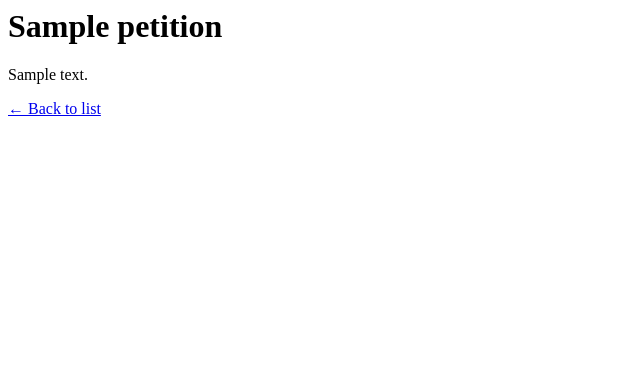
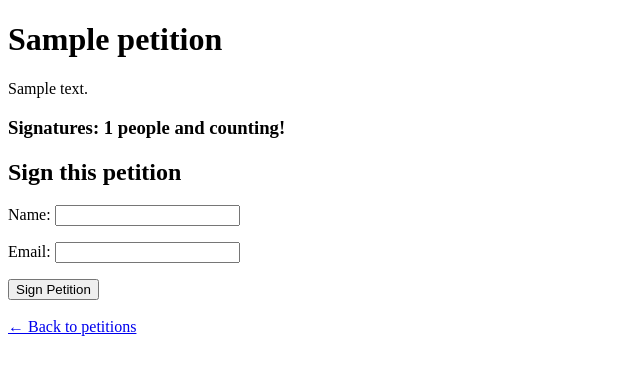
Before and after one commit to icaroMendes777/django-s-app, a Django app: page /petitions/1/ in a window 1280 px wide. Shown: the top 375 px of the page, without its empty margins (0-640 px from the left). Run offline with Django 4.2, Linux system fonts and the light colour scheme; tables that the repository leaves empty hold one stand-in row (values such as "Sample post").

Commit message:
feat: sign petition form

```diff
--- a/core/models.py
+++ b/core/models.py
@@ -8,3 +8,19 @@ class Petition(models.Model):
 
     def __str__(self):
         return self.title
+
+class PetitionSigner(models.Model):
+    petition = models.ForeignKey(
+        Petition,
+        on_delete=models.CASCADE,
+        related_name="signers"
+    )
+    name = models.CharField(max_length=150)
+    email = models.EmailField()
+    signed_at = models.DateTimeField(auto_now_add=True)
+
+    class Meta:
+        unique_together = ("petition", "email")  # prevents double signing
+
+    def __str__(self):
+        return f"{self.name} ({self.email})"
--- /dev/null
+++ b/petitions/forms.py
@@ -0,0 +1,7 @@
+from django import forms
+from core.models import PetitionSigner
+
+class PetitionSignerForm(forms.ModelForm):
+    class Meta:
+        model = PetitionSigner
+        fields = ["name", "email"]
--- a/petitions/templates/petitions/petition_detail.html
+++ b/petitions/templates/petitions/petition_detail.html
@@ -1,5 +1,21 @@
-<h1>{{ petition.title }}</h1>
+<!DOCTYPE html>
+<html>
+  <head>
+    <title>{{ object.title }}</title>
+  </head>
+  <body>
+    <h1>{{ object.title }}</h1>
+    <p>{{ object.description }}</p>
 
-<p>{{ petition.description }}</p>
+    <h3>Signatures: {{ signers_count }} people and counting!</h3>
 
-<a href="{% url 'petition_list' %}">← Back to list</a>
+    <h2>Sign this petition</h2>
+    <form method="post">
+      {% csrf_token %} {{ form.as_p }}
+      <button type="submit">Sign Petition</button>
+    </form>
+
+    <br />
+    <a href="{% url 'petitions:petition_list' %}">← Back to petitions</a>
+  </body>
+</html>
--- a/petitions/templates/petitions/petition_list.html
+++ b/petitions/templates/petitions/petition_list.html
@@ -3,7 +3,9 @@
 <ul>
   {% for petition in petitions %}
   <li>
-    <a href="{% url 'petition_detail' petition.pk %}"> {{ petition.title }} </a>
+    <a href="{% url 'petitions:petition_detail' petition.pk %}">
+      {{ petition.title }}
+    </a>
   </li>
   {% empty %}
   <li>No petitions available.</li>
--- a/petitions/urls.py
+++ b/petitions/urls.py
@@ -1,5 +1,7 @@
 from django.urls import path
 from .views import PetitionListView, PetitionDetailView
+
+app_name = "petitions"
 
 urlpatterns = [
     path("", PetitionListView.as_view(), name="petition_list"),
--- a/petitions/views.py
+++ b/petitions/views.py
@@ -1,5 +1,7 @@
 from django.views.generic import ListView, DetailView
 from core.models import Petition
+from django.shortcuts import get_object_or_404, redirect
+from .forms import PetitionSignerForm
 
 class PetitionListView(ListView):
     model = Petition
@@ -10,4 +12,23 @@ class PetitionListView(ListView):
 class PetitionDetailView(DetailView):
     model = Petition
     template_name = "petitions/petition_detail.html"
-    context_object_name = "petition"
+
+    def get_context_data(self, **kwargs):
+        context = super().get_context_data(**kwargs)
+        context["form"] = PetitionSignerForm()
+        context["signers_count"] = self.object.signers.count()
+        return context
+
+    def post(self, request, *args, **kwargs):
+        self.object = self.get_object()
+        form = PetitionSignerForm(request.POST)
+
+        if form.is_valid():
+            signer = form.save(commit=False)
+            signer.petition = self.object
+            signer.save()
+            return redirect("petitions:petition_detail", pk=self.object.pk)
+
+        context = self.get_context_data()
+        context["form"] = form
+        return self.render_to_response(context)
```
Also changed, not shown: core/migrations/0002_petitionsigner.py (added).
